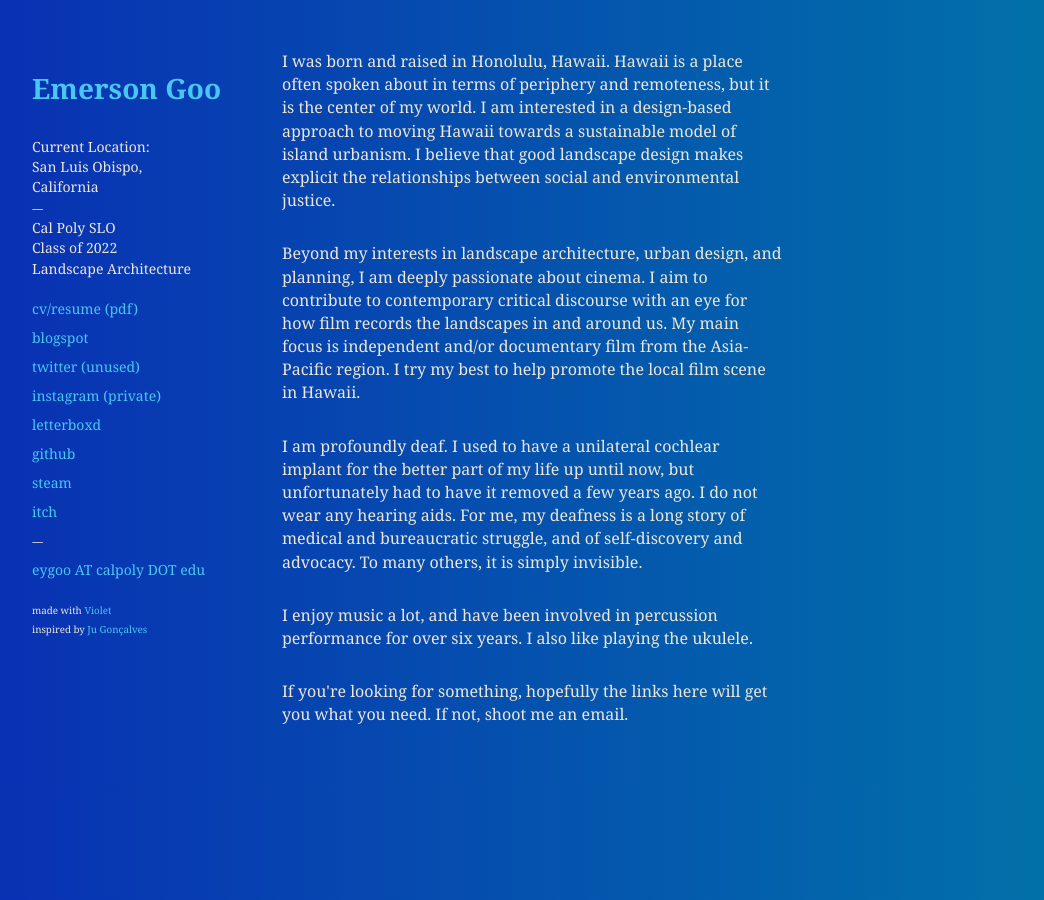
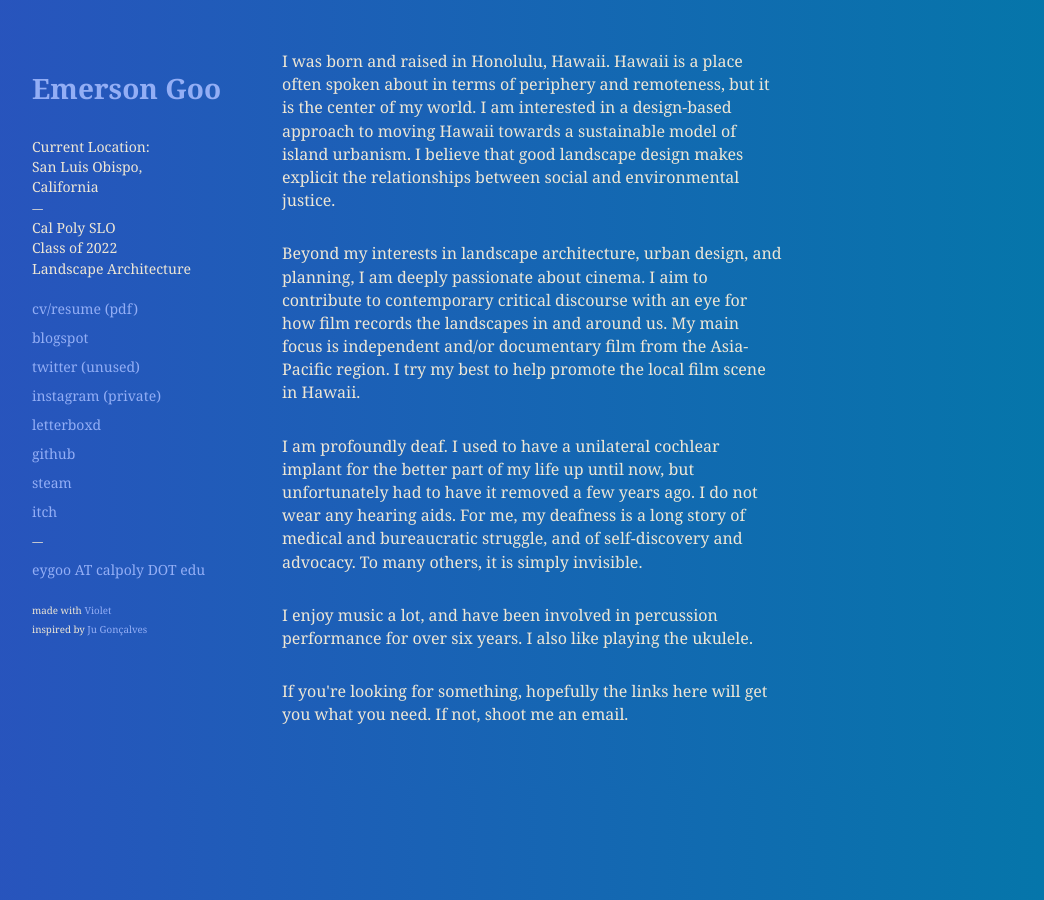
Before and after one commit to emersongoo/emersongoo.github.io, a Jekyll site: the page built from index.html, in a window 1280 px wide. Shown: the whole page, without its empty margins (68-1112 px from the left). Built offline with Jekyll 4.4.1, drawn with Linux system fonts in a browser that asks for light colours.

Commit message:
color change

```diff
--- a/_sass/home.sass
+++ b/_sass/home.sass
@@ -3,11 +3,11 @@
   background: #fff
 
 body
-  background: -webkit-linear-gradient(left, #092DB4 0%, #007BA7 100%)
-  background: -moz-linear-gradient(left, #092DB4 0%, #007BA7 100%)
-  background: -o-linear-gradient(left, #092DB4 0%, #007BA7 100%)
-  background: -ms-linear-gradient(left, #092DB4 0%, #007BA7 100%)
-  background: linear-gradient(to right, #092DB4 0%, #007BA7 100%)
+  background: -webkit-linear-gradient(left, #2A52BE 0%, #007BA7 100%)
+  background: -moz-linear-gradient(left, #2A52BE 0%, #007BA7 100%)
+  background: -o-linear-gradient(left, #2A52BE 0%, #007BA7 100%)
+  background: -ms-linear-gradient(left, #2A52BE 0%, #007BA7 100%)
+  background: linear-gradient(to right, #2A52BE 0%, #007BA7 100%)
   color: $beta
   font-family: $font
   font-size: 14px
--- a/_sass/variables.sass
+++ b/_sass/variables.sass
@@ -1,6 +1,6 @@
 $font: "Georgia", serif
 
-$alpha: #49C7F3
+$alpha: #93AEF5
 $beta: #ede6d5
 $gama: #fcd174
 
```
